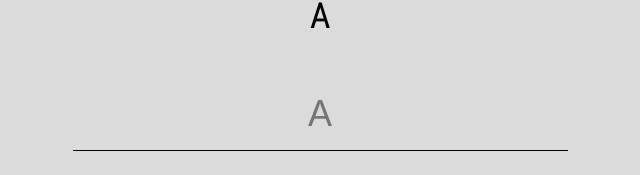
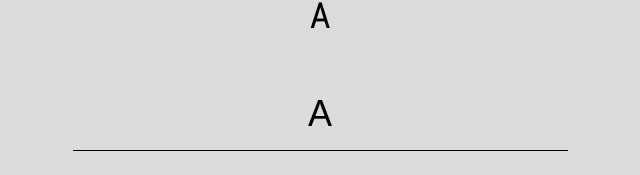
Before and after one commit to rickysoliman/word-chain, an Angular app: page / in a window 1280 px wide. Shown: the part 125-300 px from the top of the page, without its empty margins (320-960 px from the left). Built offline with nearby package versions, Linux system fonts and the light colour scheme.

Commit message:
no duplicate words & set nextLetter as default

```diff
--- a/src/app/app.component.ts
+++ b/src/app/app.component.ts
@@ -12,7 +12,7 @@ const alphabet = Array.from({ length: 26 }, (_, i) => String.fromCharCode(65 + i
 export class AppComponent implements AfterViewInit {
   @ViewChild('inputField') inputField!: ElementRef;
   nextLetter: string = alphabet[Math.floor(Math.random() * alphabet.length)];
-  userInput: string = '';
+  userInput: string = this.nextLetter;
   userInputColor: 'black' | 'green' | 'red' = 'black';
   wordChain: string[] = [];
 
@@ -43,13 +43,13 @@ export class AppComponent implements AfterViewInit {
   handleMistake(): void {
     this.userInputColor = 'red';
     setTimeout(() => {
-      this.userInput = '';
+      this.userInput = this.nextLetter;
       this.userInputColor = 'black';
     }, 500);
   }
 
   validateWord() {
-    if (this.userInput[0] !== this.nextLetter) {
+    if (this.userInput[0] !== this.nextLetter || this.wordChain.includes(this.userInput)) {
       this.handleMistake();
       return;
     }
@@ -72,7 +72,7 @@ export class AppComponent implements AfterViewInit {
 
   updateNextLetter(): void {
     this.nextLetter = this.userInput[this.userInput.length - 1];
-    this.userInput = '';
+    this.userInput = this.nextLetter;
     this.userInputColor = 'black';
   }
 }
```
